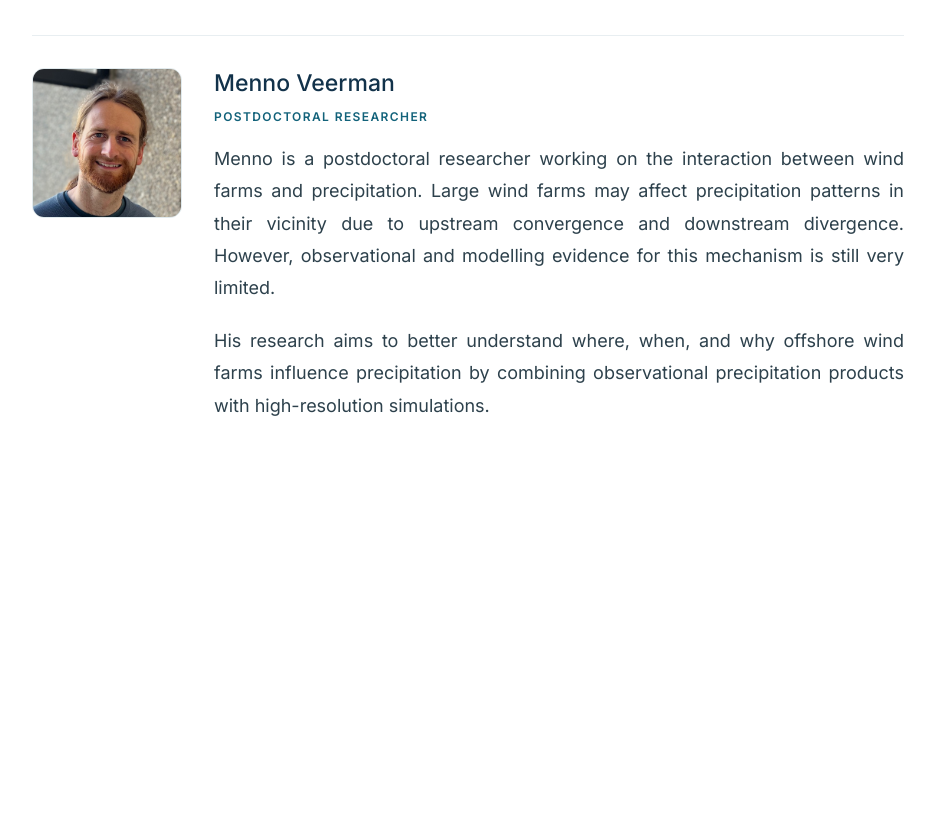
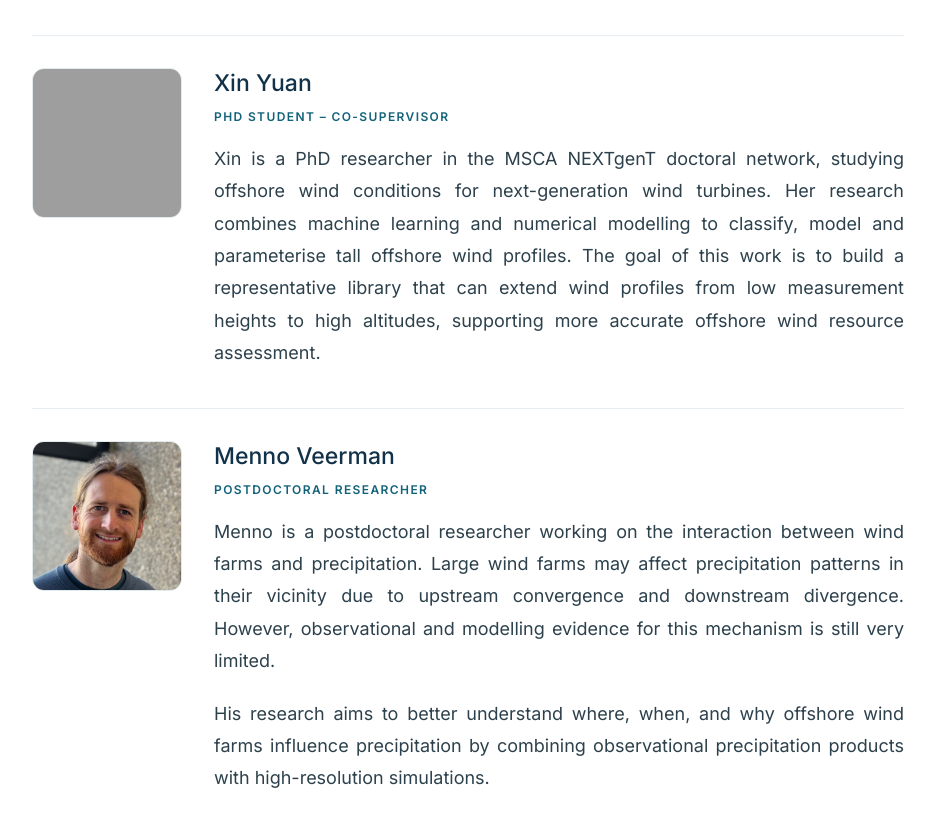
Before and after one commit to saraporchetta/saraporchetta.github.io, a plain HTML site: page group.html in a window 1280 px wide. Shown: the part 1033-1869 px from the top of the page, without its empty margins (172-1107 px from the left). Before the commit the page ends 1593 px from the top, so only its background shows below. Drawn offline with Linux system fonts and the light colour scheme; grey boxes are pictures that could not be loaded.

Commit message:
Update group.html

```diff
--- a/group.html
+++ b/group.html
@@ -1,3 +1,4 @@
+
 <!DOCTYPE html>
 <html lang="en">
 
@@ -447,6 +448,8 @@
 
     <section aria-label="Research group members">
 
+      <!-- SARA PORCHETTA -->
+
       <article class="member">
 
         <img
@@ -464,22 +467,26 @@
           </div>
 
           <p>
-            I joined TU Delft as an Assistant Professor in the Department of
-            Geoscience and Remote Sensing in February 2024. I completed my
-            Ph.D. on the effects of air–sea interaction on offshore wind energy
-            in 2021 at KU Leuven, in collaboration with the von Karman
-            Institute for Fluid Dynamics.
+            I joined TU Delft as an Assistant Professor in the
+            Department of Geoscience and Remote Sensing in
+            February 2024. I completed my Ph.D. on the effects
+            of air–sea interaction on offshore wind energy
+            in 2021 at KU Leuven, in collaboration with
+            the von Karman Institute for Fluid Dynamics.
           </p>
 
           <p>
-            Following my Ph.D., I worked at the Massachusetts Institute of
-            Technology on online coupled modelling of energy-system expansion
-            within numerical weather prediction models.
+            Following my Ph.D., I worked at the Massachusetts
+            Institute of Technology on online coupled modelling
+            of energy-system expansion within numerical weather
+            prediction models.
           </p>
 
         </div>
 
       </article>
+
+      <!-- GABRIEL BARBIERI DOUMONT -->
 
       <article class="member">
 
@@ -498,17 +505,55 @@
           </div>
 
           <p>
-            Gabriel is a PhD researcher investigating how offshore wind farms
-            influence sea surface temperature through atmosphere–ocean
-            interactions. His research combines observations with coupled
-            atmosphere–wave–ocean simulations to better understand the
-            physical feedbacks between offshore wind farms and the marine
-            environment.
+            Gabriel is a PhD researcher investigating how
+            offshore wind farms influence sea surface
+            temperature through atmosphere–ocean interactions.
+            His research combines observations with coupled
+            atmosphere–wave–ocean simulations to better
+            understand the physical feedbacks between offshore
+            wind farms and the marine environment.
           </p>
 
         </div>
 
       </article>
+
+      <!-- XIN YUAN -->
+
+      <article class="member">
+
+        <img
+          src="XinYuan_ProfilePic.jpg"
+          alt="Xin Yuan"
+          class="member-photo"
+        >
+
+        <div class="member-info">
+
+          <h2>Xin Yuan</h2>
+
+          <div class="role">
+            PhD Student – Co-supervisor
+          </div>
+
+          <p>
+            Xin is a PhD researcher in the MSCA NEXTgenT
+            doctoral network, studying offshore wind conditions
+            for next-generation wind turbines. Her research
+            combines machine learning and numerical modelling
+            to classify, model and parameterise tall offshore
+            wind profiles. The goal of this work is to build
+            a representative library that can extend wind
+            profiles from low measurement heights to high
+            altitudes, supporting more accurate offshore
+            wind resource assessment.
+          </p>
+
+        </div>
+
+      </article>
+
+      <!-- MENNO VEERMAN -->
 
       <article class="member">
 
@@ -527,17 +572,20 @@
           </div>
 
           <p>
-            Menno is a postdoctoral researcher working on the interaction
-            between wind farms and precipitation. Large wind farms may affect
-            precipitation patterns in their vicinity due to upstream
-            convergence and downstream divergence. However, observational and
-            modelling evidence for this mechanism is still very limited.
+            Menno is a postdoctoral researcher working on the
+            interaction between wind farms and precipitation.
+            Large wind farms may affect precipitation patterns
+            in their vicinity due to upstream convergence and
+            downstream divergence. However, observational and
+            modelling evidence for this mechanism is still
+            very limited.
           </p>
 
           <p>
-            His research aims to better understand where, when, and why offshore
-            wind farms influence precipitation by combining observational
-            precipitation products with high-resolution simulations.
+            His research aims to better understand where, when,
+            and why offshore wind farms influence precipitation
+            by combining observational precipitation products
+            with high-resolution simulations.
           </p>
 
         </div>
```
